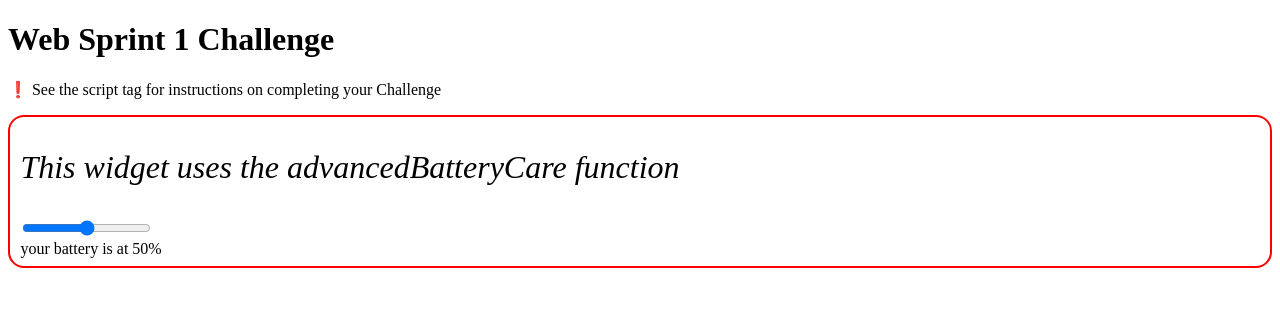
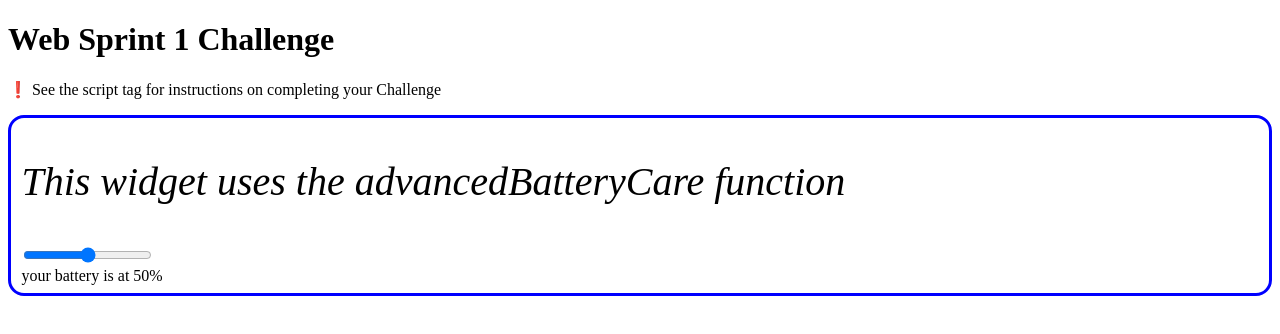
Before and after one commit to MrHyde801/Sprint1Challenge, a plain HTML site: page index.html in a window 1280 px wide. Drawn offline with Linux system fonts and the light colour scheme.

Commit message:
actually cloning repo to a different location, and making again changes to css for project

```diff
--- a/index.html
+++ b/index.html
@@ -6,13 +6,13 @@
   <style>
     .widget {
       padding: 0 0 0.5rem 0.65rem;
-      margin-bottom: 1rem;
-      border: 2px solid red;
+      margin-bottom: 3rem;
+      border: 3px solid blue;
       border-radius: 1rem;
     }
 
     .widget p {
-      font-size: 2rem;
+      font-size: 2.5rem;
       font-style: italic;
     }
   </style>
```
